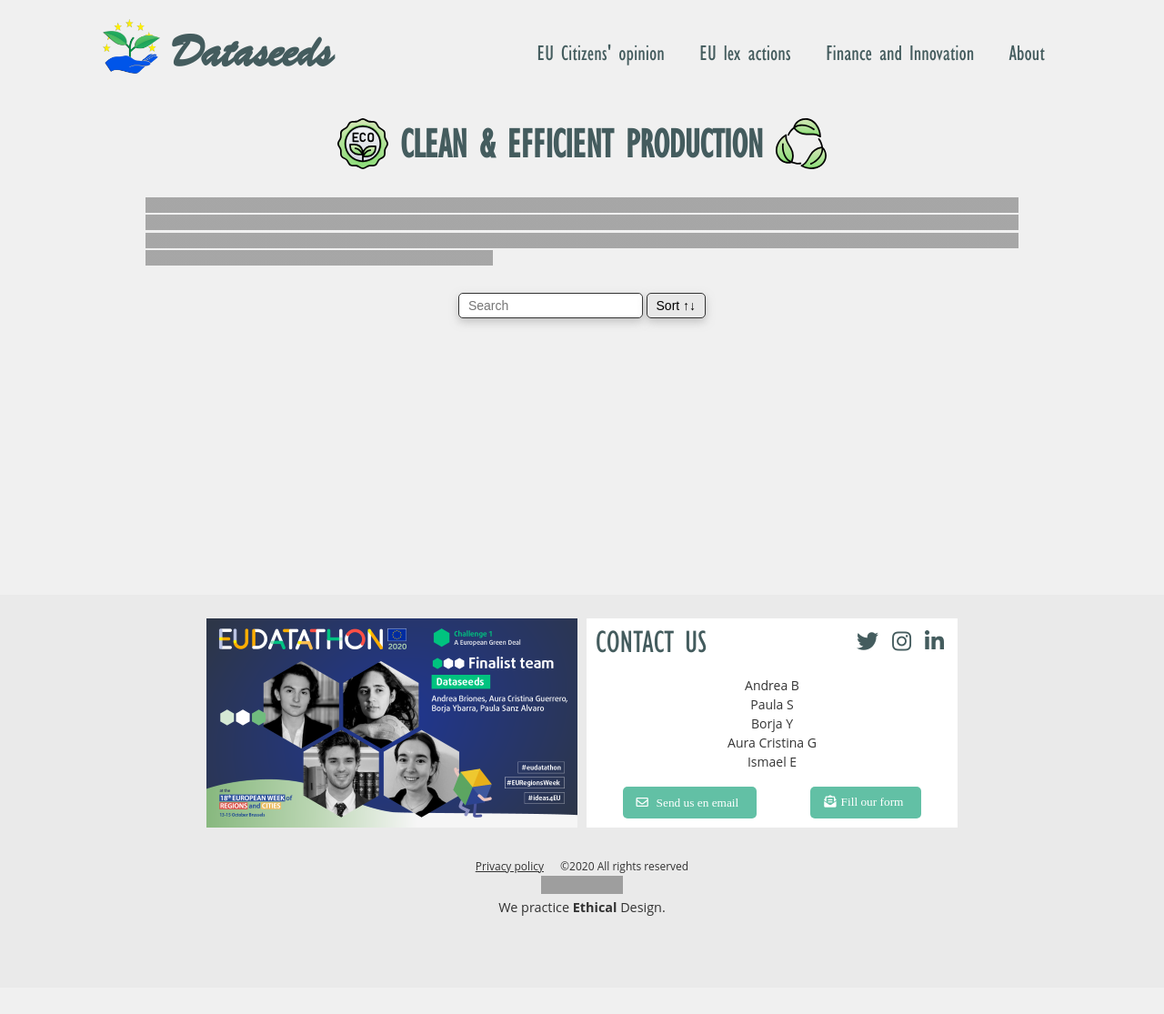
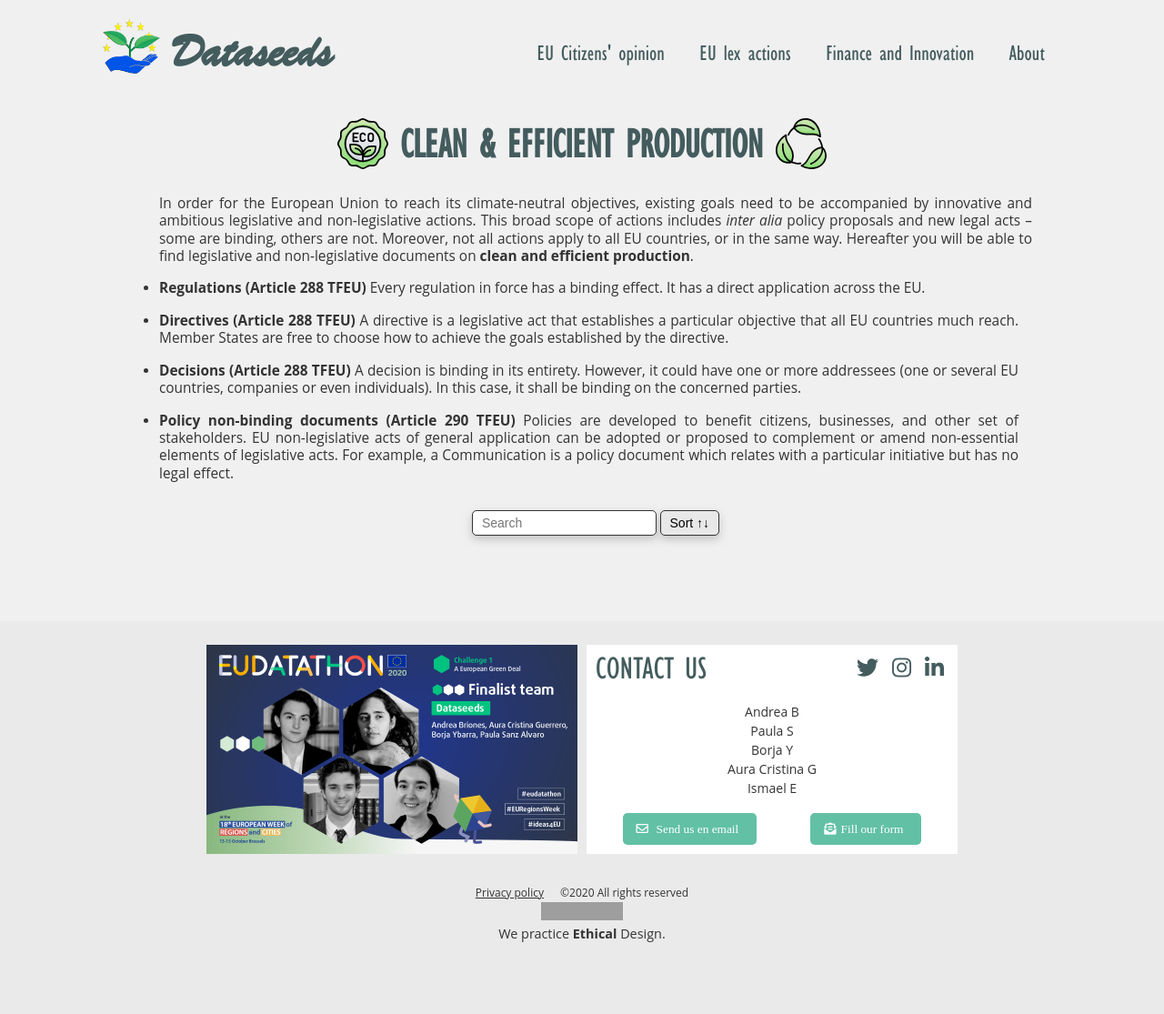
Before and after one commit to Dataseeds/dataseeds.github.io, a Jekyll site: the page built from pages/production-legislations.md, in a window 1280 px wide. Shown: the whole page at 91% size. Built offline with Jekyll 4.4.1, drawn with Linux system fonts in a browser that asks for light colours; nearby versions of some CDN libraries; before the commit the page ends 1086 px from its top, so only the background shows below that; grey boxes are pictures that could not be loaded.

Commit message:
Update production-legislations.md
description legislation production

```diff
--- a/pages/production-legislations.md
+++ b/pages/production-legislations.md
@@ -15,14 +15,37 @@ permalink: /production/legislations
 	</div>
 	<div class="flex-container">
 		<p>
-			<span class="temp">
-				Lorem ipsum dolor sit amet, consectetur adipiscing elit. Etiam a pharetra orci. Curabitur orci eros,
-				auctor tristique auctor luctus, ultricies sed risus. Phasellus gravida orci in turpis lacinia varius.
-				Mauris consequat erat risus, finibus malesuada diam auctor ac. Aenean non sem ex. Vivamus in libero
-				purus. Morbi blandit, nisl non iaculis ultricies, orci nunc interdum turpis, eu tristique quam nunc ut
-				lorem. Quisque pharetra ac leo et consequat.
-			</span>
+		In order for the European Union to reach its climate-neutral objectives, existing goals need to be accompanied by innovative and ambitious legislative and non-legislative actions. This broad scope of actions includes <i>inter alia</i> policy proposals and new legal acts – some are binding, others are not. Moreover, not all actions apply to all EU countries, or in the same way. Hereafter you will be able to find legislative and non-legislative documents on <b>clean and efficient production</b>.
 		</p>
+		<ul style="margin-left: 15px">
+			<li>
+				<p><b>Regulations (Article 288 TFEU)</b>
+					Every regulation in force has a binding effect. It has a direct application across the EU.
+				</p>
+			</li>
+			<li>
+				<p><b>Directives (Article 288 TFEU)</b>
+					A directive is a legislative act that establishes a particular objective that all EU countries much
+					reach. Member States are free to choose how to achieve the goals established by the directive.
+				</p>
+			</li>
+			<li>
+				<p><b>Decisions (Article 288 TFEU)</b>
+					A decision is binding in its entirety. However, it could have one or more addressees (one or several
+					EU
+					countries, companies or even individuals). In this case, it shall be binding on the concerned
+					parties.
+				</p>
+			</li>
+			<li>
+				<p><b>Policy non-binding documents (Article 290 TFEU)</b>
+					Policies are developed to benefit citizens, businesses, and other set of stakeholders. EU
+					non-legislative acts of general application can be adopted or proposed to complement or amend
+					non-essential elements of legislative acts. For example, a Communication is a policy document which
+					relates with a particular initiative but has no legal effect.
+				</p>
+			</li>
+		</ul>
 		<div id="search-list">
 			<div class="searchbox">
 				<input class="search" placeholder="Search" />
```
